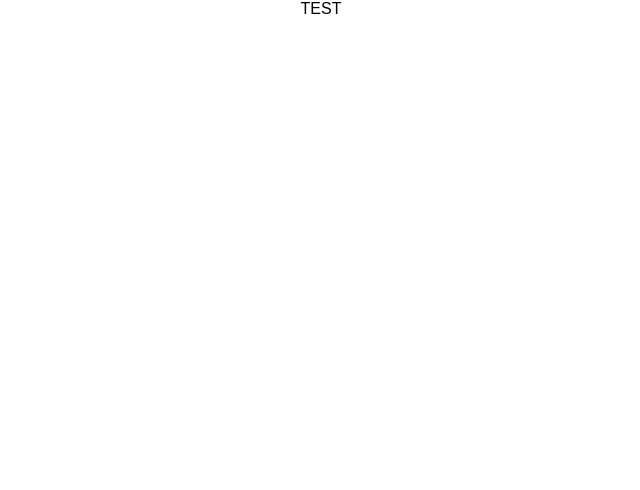
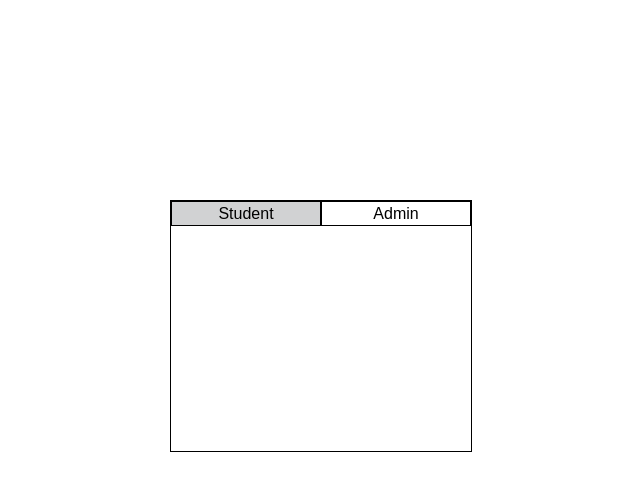
Before and after one commit to SageVanGogt/CodingNomads_LMS_FrontEnd, a React (Create React App) app: page /signin in a window 1280 px wide. Shown: the top 490 px of the page, without its empty margins (319-959 px from the left). Built offline with nearby package versions, Linux system fonts and the light colour scheme.

Commit message:
Add conditional rendering for which type of user is logging in

```diff
--- a/src/components/LogIn/LogIn.js
+++ b/src/components/LogIn/LogIn.js
@@ -1,5 +1,5 @@
 import React, { Component} from 'react';
-import { connect} from 'react-redux';
+import { connect } from 'react-redux';
 import './Login.css';
 
 class LogIn extends Component {
@@ -7,14 +7,52 @@ class LogIn extends Component {
     super(props);
 
     this.state = {
-
+      userbase: 'student',
+      username: '',
+      password: ''
     };
   }
 
+  setUserbase = (userbase) => {
+    this.setState({userbase});
+  }
+
   render() {
+    const tabs = this.state.userbase === 'student' ?
+      <div className='LogIn_tabs'>
+        <div
+          className='LogIn_tab LogIn_tab__active'
+          onClick={() => this.setUserbase('student')}
+        >
+          <span>Student</span>
+        </div>
+        <div
+          className='LogIn_tab'
+          onClick={() => this.setUserbase('admin')}
+        >
+          <span>Admin</span>
+        </div>
+      </div>
+      :
+      <div className='LogIn_tabs'>
+        <div
+          className='LogIn_tab'
+          onClick={() => this.setUserbase('student')}
+        >
+          <span>Student</span>
+        </div>
+        <div
+          className='LogIn_tab LogIn_tab__active'
+          onClick={() => this.setUserbase('admin')}
+        >
+          <span>Admin</span>
+        </div>
+      </div>;
+
     return (
       <div className='LogIn'>
-        TEST
+        {tabs}
+        <form action=""></form>
       </div>
     );
   }
--- a/src/components/LogIn/Login.css
+++ b/src/components/LogIn/Login.css
@@ -0,0 +1,17 @@
+.LogIn {
+  border: 1px solid black;
+  width: 300px;
+  height: 250px;
+  margin: 200px auto; }
+
+.LogIn_tab {
+  box-sizing: border-box;
+  width: 50%;
+  border: 1px solid black;
+  display: inline-block;
+  height: 25px;
+  padding-top: 3px;
+  cursor: pointer; }
+
+.LogIn_tab__active {
+  background-color: #d1d2d3; }
--- a/src/components/LogIn/Login.scss
+++ b/src/components/LogIn/Login.scss
@@ -0,0 +1,20 @@
+.LogIn {
+  border: 1px solid black;
+  width: 300px;
+  height: 250px;
+  margin: 200px auto;
+}
+
+.LogIn_tab {
+  box-sizing: border-box;
+  width: 50%;
+  border: 1px solid black;
+  display: inline-block;
+  height: 25px;
+  padding-top: 3px;
+  cursor: pointer;
+}
+
+.LogIn_tab__active {
+  background-color: #d1d2d3;
+}
```
